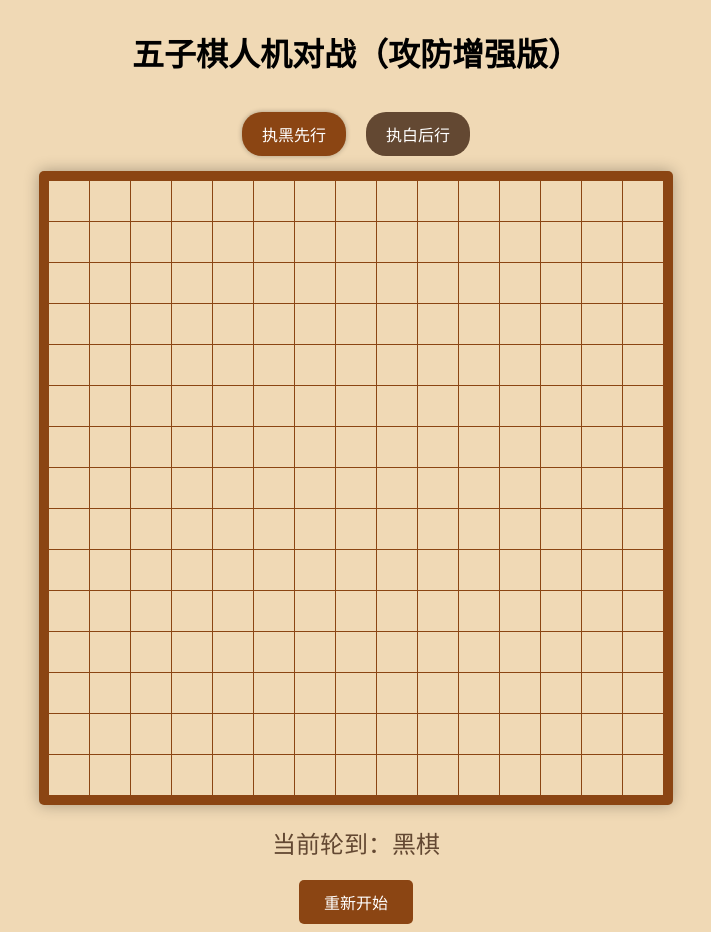
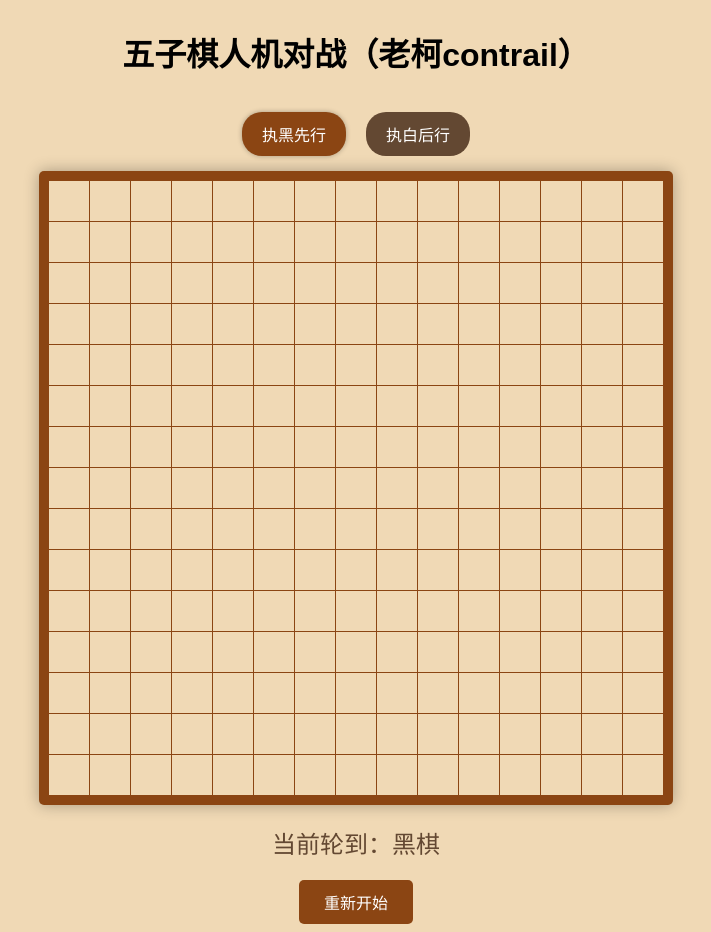
Before and after one commit to contrail-123/wuziqi, a plain HTML site: page index.html in a window 1280 px wide. Shown: the whole page, without its empty margins (284-995 px from the left). Drawn offline with Linux system fonts and the light colour scheme.

Commit message:
Update index.html

```diff
--- a/index.html
+++ b/index.html
@@ -72,7 +72,7 @@
     </style>
 </head>
 <body>
-    <h1>五子棋人机对战（攻防增强版）</h1>
+    <h1>五子棋人机对战（老柯contrail）</h1>
     <div class="mode-buttons">
         <button class="mode-btn active" onclick="setMode('black')">执黑先行</button>
         <button class="mode-btn" onclick="setMode('white')">执白后行</button>
```
